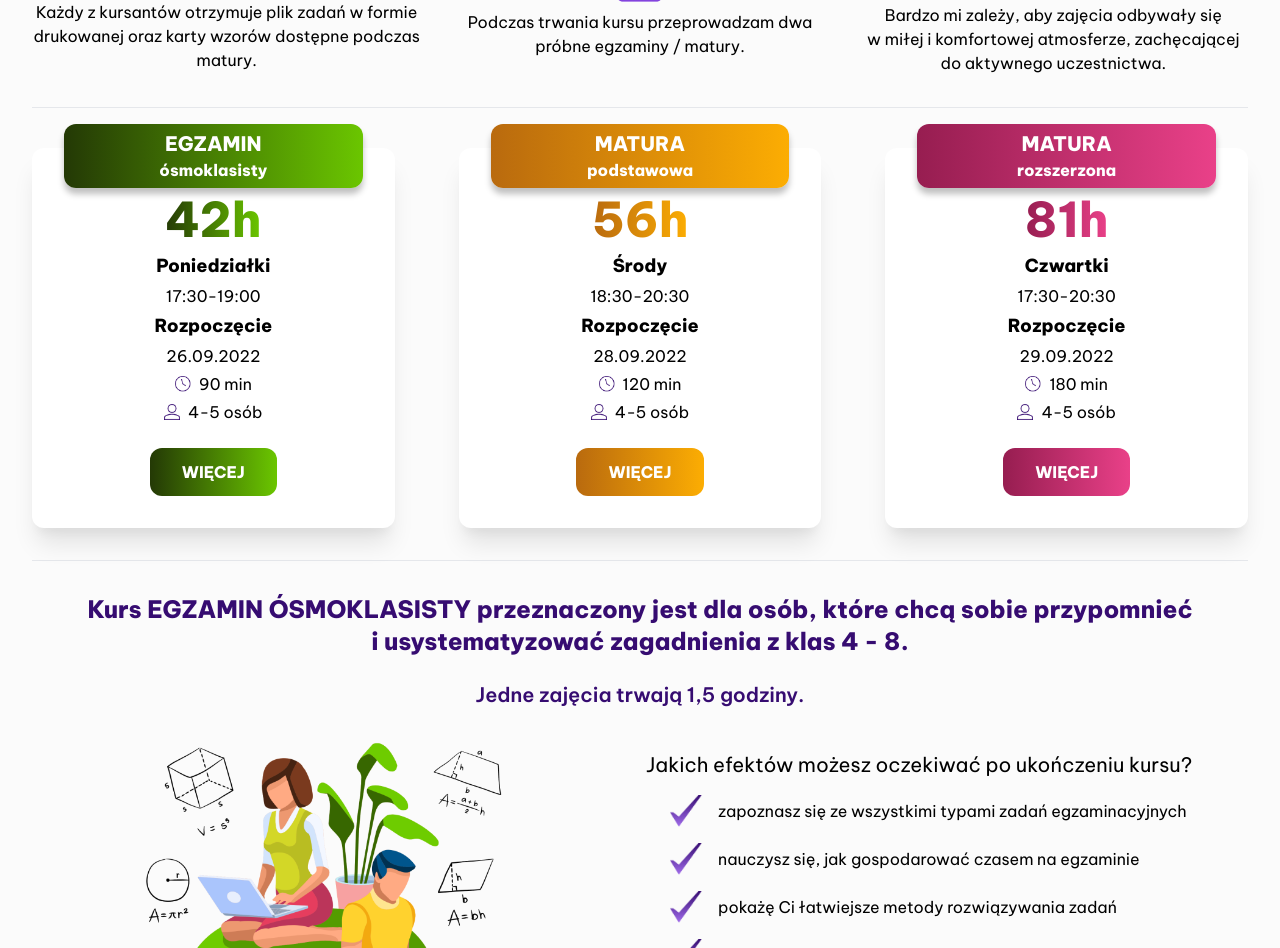
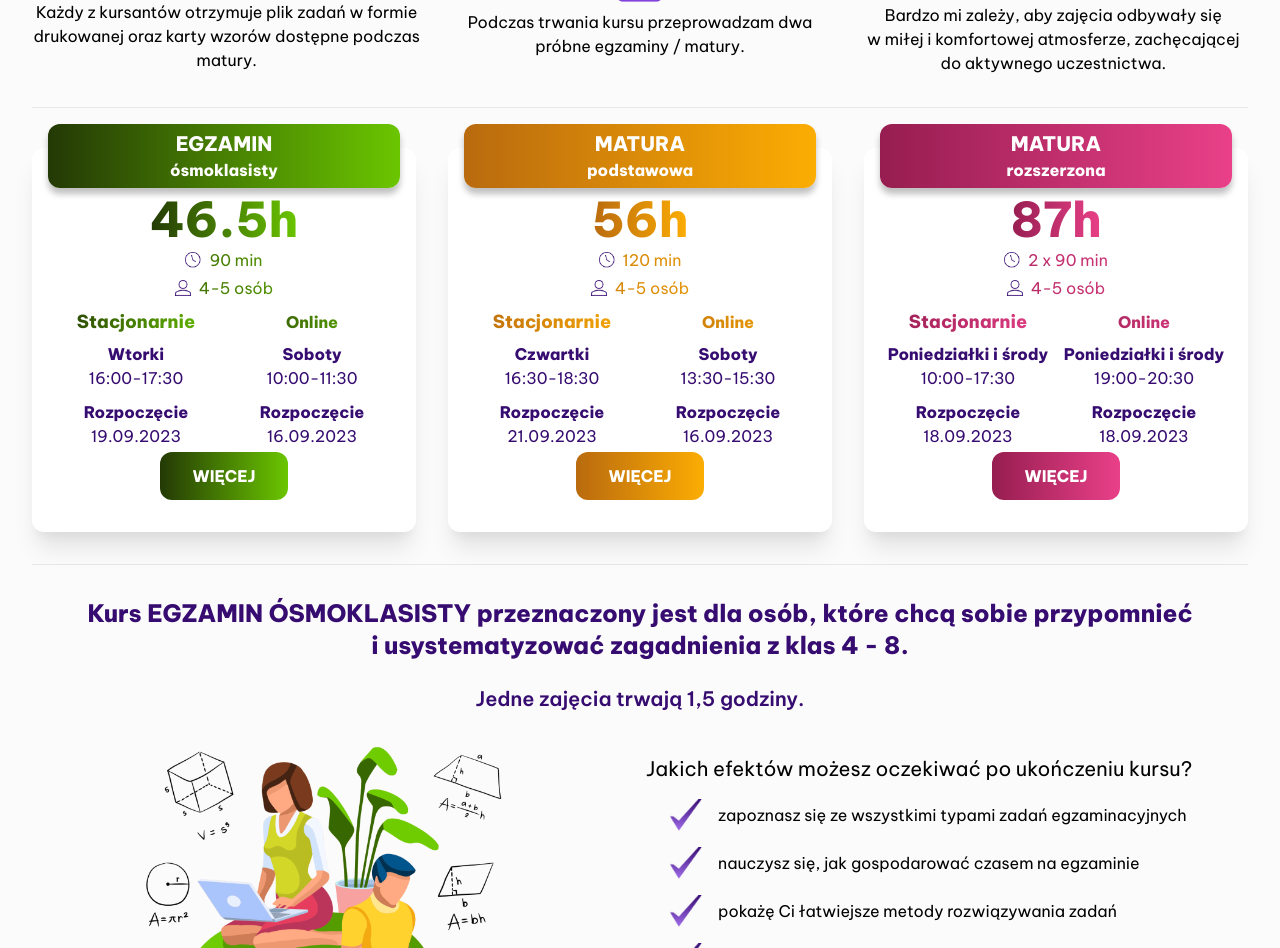
Before and after one commit to tomaszek92/matematyka-express, a Nuxt app: page /kursy in a window 1280 px wide. Shown: the part 820-1768 px from the top of the page. Built offline with nearby package versions, Linux system fonts and the light colour scheme; what v-calendar would draw is missing.

Commit message:
upgrade packages

```diff
--- a/components/kursy/course-details.vue
+++ b/components/kursy/course-details.vue
@@ -1,9 +1,9 @@
 <template>
   <div>
-    <div class="color text-center text-2xl mb-6 font-extrabold">
+    <div class="color-me text-center text-2xl mb-6 font-extrabold">
       <slot name="title" />
     </div>
-    <div class="color text-center text-xl mb-6 font-semibold">
+    <div class="color-me text-center text-xl mb-6 font-semibold">
       <slot name="subtitle" />
     </div>
     <div
@@ -121,9 +121,3 @@ export default {
   },
 }
 </script>
-
-<style scoped>
-.color {
-  color: #360c71;
-}
-</style>
--- a/components/kursy/course.vue
+++ b/components/kursy/course.vue
@@ -1,29 +1,22 @@
 <template>
-  <div class="rounded-xl shadow-xl bg-white text-center p-8 pt-12">
+  <div
+    class="rounded-xl shadow-xl bg-white text-center pb-8 pt-12 px-4 grid"
+    style="grid-template-rows: 0 3rem 2rem 2rem min-content 1fr"
+  >
     <div
       :class="`badge text-white font-extrabold h-16 rounded-xl flex flex-col items-center justify-center ${title}-${subtitle}`"
     >
       <div class="uppercase text-xl">{{ title }}</div>
       <div>{{ subtitle }}</div>
     </div>
-    <div class="font-extrabold text-5xl mb-2">
-      <span :class="`${title}-${subtitle}-text`">{{ hoursCount }}h</span>
+    <div class="font-extrabold text-5xl">
+      <span :class="textColorClass">{{ hoursCount }}h</span>
     </div>
-    <div class="font-extrabold text-lg mb-1">
-      {{ weekday }}
-    </div>
-    <div class="mb-1">
-      {{ hours }}
-    </div>
-    <div class="font-extrabold text-lg mb-1">Rozpoczęcie</div>
-    <div class="mb-1">
-      {{ start }}
-    </div>
-    <div class="mb-1 flex items-center justify-center mb-1">
+    <div class="flex items-center justify-center" :class="textColorClass">
       <img src="/img/shared/duration.png" alt="czas trwania" class="mr-2 h-4" />
       <span>{{ durationInMin }} min</span>
     </div>
-    <div class="mb-2 flex items-center justify-center mb-1">
+    <div class="flex items-center justify-center mb-2" :class="textColorClass">
       <img
         src="/img/shared/people_count.png"
         alt="czas trwania"
@@ -32,10 +25,42 @@
       <span>4-5 osób</span>
     </div>
 
-    <div class="flex justify-center">
+    <div class="grid grid-flow-col grid-locations items-center">
+      <div class="font-extrabold text-lg" :class="textColorClass">
+        Stacjonarnie
+      </div>
+      <div>
+        <div class="color-me font-extrabold">
+          <span v-html="stationary.daysOfWeek" />
+        </div>
+        <div class="color-me">{{ stationary.hours }}</div>
+      </div>
+      <div>
+        <div class="color-me font-extrabold">Rozpoczęcie</div>
+        <div class="color-me">
+          {{ stationary.startDate | dateFormat }}
+        </div>
+      </div>
+      <div class="font-extrabold" :class="textColorClass">Online</div>
+      <div>
+        <div class="color-me font-extrabold">
+          <span v-html="online.daysOfWeek" />
+        </div>
+        <div class="color-me">{{ online.hours }}</div>
+      </div>
+      <div>
+        <div class="color-me font-extrabold">Rozpoczęcie</div>
+        <div class="color-me">
+          {{ online.startDate | dateFormat }}
+        </div>
+      </div>
+    </div>
+
+    <div class="flex justify-center items-end">
       <nuxt-link
         :to="{ hash: url }"
-        :class="`button block text-white uppercase font-extrabold px-8 py-3 rounded-xl mt-4 ${title}-${subtitle}`"
+        :class="`button text-white uppercase font-extrabold px-8 flex items-center rounded-xl ${title}-${subtitle}`"
+        style="height: 3rem"
       >
         więcej
       </nuxt-link>
@@ -44,8 +69,15 @@
 </template>
 
 <script>
+import { format } from 'date-fns'
+
 export default {
   name: 'MatematykaExpressCourse',
+  filters: {
+    dateFormat(date) {
+      return format(date, 'dd.MM.yyy')
+    },
+  },
   props: {
     url: {
       type: String,
@@ -63,21 +95,22 @@ export default {
       type: Number,
       required: true,
     },
-    weekday: {
+    durationInMin: {
       type: String,
       required: true,
     },
-    hours: {
-      type: String,
+    stationary: {
+      type: Object,
       required: true,
     },
-    start: {
-      type: String,
+    online: {
+      type: Object,
       required: true,
     },
-    durationInMin: {
-      type: Number,
-      required: true,
+  },
+  computed: {
+    textColorClass() {
+      return `${this.title}-${this.subtitle}-text`
     },
   },
 }
@@ -120,4 +153,10 @@ export default {
   -webkit-background-clip: text;
   -webkit-text-fill-color: transparent;
 }
+
+.grid-locations {
+  grid-template-rows: 1fr 2fr 2fr;
+  grid-template-columns: 1fr 1fr;
+  grid-row-gap: 2px;
+}
 </style>
--- a/components/kursy/sections/types.vue
+++ b/components/kursy/sections/types.vue
@@ -1,34 +1,55 @@
 <template>
-  <div class="grid grid-cols-1 md:grid-cols-3 gap-12 md:gap-4 lg:gap-16 mt-10">
+  <div class="grid grid-cols-1 md:grid-cols-3 gap-12 md:gap-4 lg:gap-8 mt-10">
     <kursy-course
+      url="#egzamin-osmoklasisty"
       title="egzamin"
-      start="26.09.2022"
-      hours="17:30-19:00"
-      weekday="Poniedziałki"
-      :hours-count="42"
-      :duration-in-min="90"
       subtitle="ósmoklasisty"
-      url="#egzamin-osmoklasisty"
+      :hours-count="46.5"
+      duration-in-min="90"
+      :stationary="{
+        daysOfWeek: 'Wtorki',
+        hours: '16:00-17:30',
+        startDate: new Date(2023, 8, 19),
+      }"
+      :online="{
+        daysOfWeek: 'Soboty',
+        hours: '10:00-11:30',
+        startDate: new Date(2023, 8, 16),
+      }"
     />
     <kursy-course
+      url="#matura-poziom-podstawowy"
       title="matura"
-      start="28.09.2022"
-      hours="18:30-20:30"
-      weekday="Środy"
+      subtitle="podstawowa"
       :hours-count="56"
-      :duration-in-min="120"
-      subtitle="podstawowa"
-      url="#matura-poziom-podstawowy"
+      duration-in-min="120"
+      :stationary="{
+        daysOfWeek: 'Czwartki',
+        hours: '16:30-18:30',
+        startDate: new Date(2023, 8, 21),
+      }"
+      :online="{
+        daysOfWeek: 'Soboty',
+        hours: '13:30-15:30',
+        startDate: new Date(2023, 8, 16),
+      }"
     />
     <kursy-course
+      url="#matura-poziom-rozszerzony"
       title="matura"
-      start="29.09.2022"
-      hours="17:30-20:30"
-      weekday="Czwartki"
-      :hours-count="81"
-      :duration-in-min="180"
       subtitle="rozszerzona"
-      url="#matura-poziom-rozszerzony"
+      :hours-count="87"
+      duration-in-min="2 x 90"
+      :stationary="{
+        daysOfWeek: 'Poniedziałki i&nbsp;środy',
+        hours: '10:00-17:30',
+        startDate: new Date(2023, 8, 18),
+      }"
+      :online="{
+        daysOfWeek: 'Poniedziałki i&nbsp;środy',
+        hours: '19:00-20:30',
+        startDate: new Date(2023, 8, 18),
+      }"
     />
   </div>
 </template>
--- a/package.json
+++ b/package.json
@@ -14,6 +14,7 @@
   },
   "dependencies": {
     "core-js": "3.32.0",
+    "date-fns": "2.30.0",
     "nuxt": "2.17.1",
     "v-calendar": "2.4.1",
     "v-click-outside": "3.2.0",
--- a/pages/kontakt.vue
+++ b/pages/kontakt.vue
@@ -4,7 +4,7 @@
       Skontaktuj się
     </div>
     <div class="text-center text-lg font-medium mb-4">JESTEM TU DLA CIEBIE</div>
-    <div class="subtitle text-center text-xl font-extrabold mb-4">
+    <div class="color-me text-center text-xl font-extrabold mb-4">
       Matematyka Express
     </div>
     <div class="text-center">
@@ -53,9 +53,3 @@ export default {
   },
 }
 </script>
-
-<style scoped>
-.subtitle {
-  color: #360c71;
-}
-</style>
```
Also changed, not shown: 1 other file (tests, documents, lock files or other folders).
